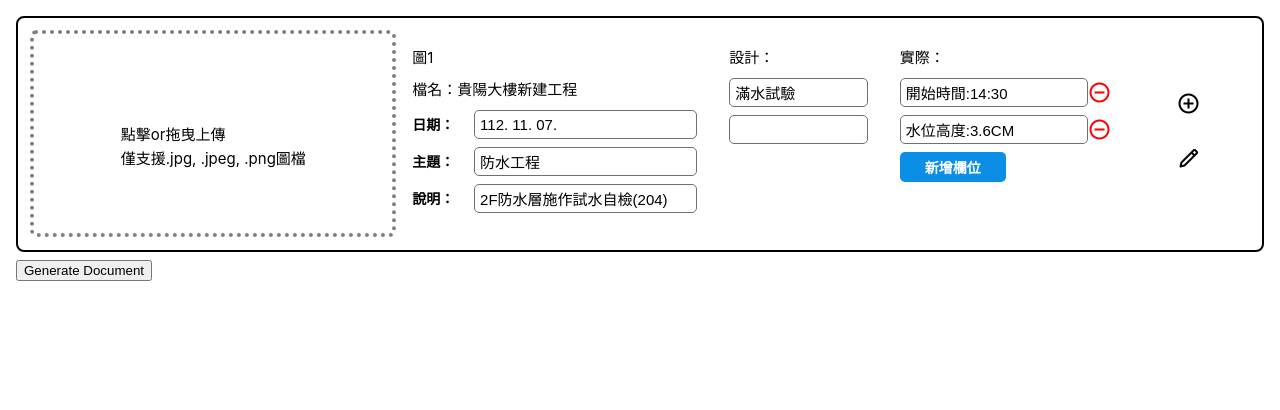
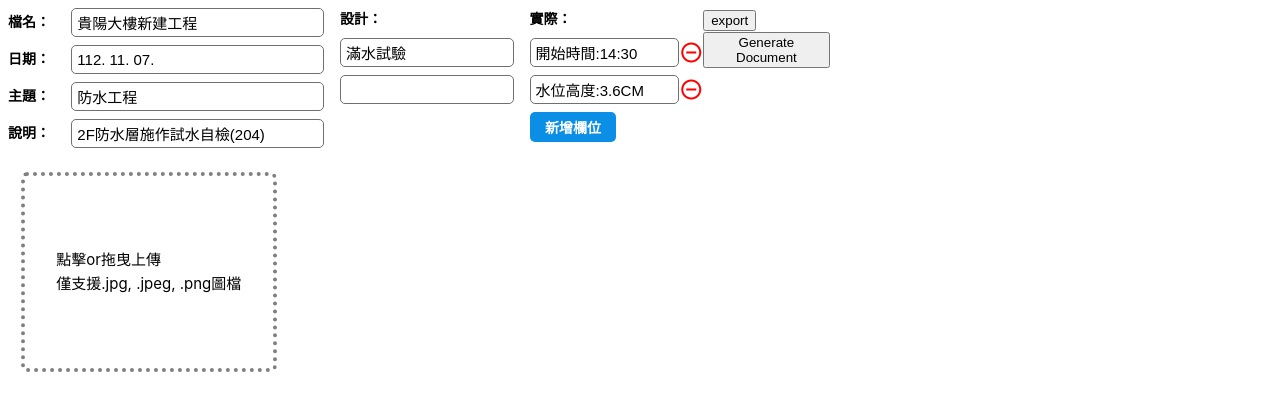
Before and after one commit to Andygggg/github_pages, a Vue app: page / in a window 1280 px wide. Shown: the top 410 px of the page. Built offline with nearby package versions, Linux system fonts and the light colour scheme.

Commit message:
fix: 需求更改

```diff
--- a/src/App.vue
+++ b/src/App.vue
@@ -1,16 +1,43 @@
 <template>
-  <div class="container">
-    <div class="record_item" v-for="(item, index) in ExportData" :key="index">
-      <div class="picture_area" @click="UploadPhoto(index)">
-        <div class="work">
-          <img :src="item.picture.Url" />
-          <div class="picture_icon" v-if="item.picture.Url">
+  <div class="data_container">
+    <div class="describe_area">
+      <span><label>檔名：</label><input type="text" v-model="DataContent.name" /></span>
+      <span><label>日期：</label><input type="text" v-model="DataContent.date" /></span>
+      <span><label>主題：</label><input type="text" v-model="DataContent.main" /></span>
+      <span><label>說明：</label><input type="text" v-model="DataContent.direction" /></span>
+    </div>
+    <div class="design_area">
+      <div v-for="(design, index) in DataContent.design" :key="index">
+        <span v-if="index == 0">{{ design }}</span>
+        <span v-else><input type="text" v-model="DataContent.design[index]" /></span>
+      </div>
+    </div>
+    <div class="design_area">
+      <div v-for="(actually, index) in DataContent.actually" :key="index">
+        <span v-if="index == 0">{{ actually }}</span>
+        <span v-else>
+          <input type="text" v-model="DataContent.actually[index]" />
+          <i class="bx bx-minus-circle" @click="delDesign(index)"></i>
+        </span>
+      </div>
+      <button @click="addDesign">新增欄位</button>
+    </div>
+    <div>
+      <button @click="GetData">export</button
+      ><button @click="ExportWord.generate">Generate Document</button>
+    </div>
+  </div>
+  <div class="picture_container">
+    <div class="picture_upload" v-for="(picture, index) in DataPicture" :key="index">
+      <img :src="picture.Url" />
+      <div class="picture_icon">
         <span><i class="bx bx-trash"></i></span>
-            <span @click="openImg(item.picture.Url)"><i class="bx bx-zoom-in"></i></span>
+        <span><i class="bx bx-zoom-in"></i></span>
       </div>
-          <span v-else>點擊or拖曳上傳<br />僅支援.jpg, .jpeg, .png圖檔</span>
+    </div>
+    <div class="picture_upload" @click="UploadPhoto">
+      <span>點擊or拖曳上傳<br />僅支援.jpg, .jpeg, .png圖檔</span>
       <input
-            :data-id="index"
         type="file"
         ref="inputImage"
         accept=".jpg, .jpeg, .png"
@@ -19,39 +46,6 @@
       />
     </div>
   </div>
-      <div class="describe_area">
-        <span>{{ item.title }}</span>
-        <span>檔名：{{ item.content.name }}</span>
-        <span><label>日期：</label><input type="text" v-model="item.content.date" /></span>
-        <span><label>主題：</label><input type="text" v-model="item.content.main" /></span>
-        <span><label>說明：</label><input type="text" v-model="item.content.direction" /></span>
-      </div>
-      <div class="design_area">
-        <div v-for="(design, index) in item.content.design" :key="index">
-          <span v-if="index == 0">{{ design }}</span>
-          <span v-else><input type="text" v-model="item.content.design[index]" /></span>
-        </div>
-      </div>
-      <div class="design_area">
-        <div v-for="(actually, index) in item.content.actually" :key="index">
-          <span v-if="index == 0">{{ actually }}</span>
-          <span v-else>
-            <input type="text" v-model="item.content.actually[index]" />
-            <i class="bx bx-minus-circle" @click="delDesign(item.content, index)"></i>
-          </span>
-        </div>
-        <button @click="addDesign(index)">新增欄位</button>
-      </div>
-      <div class="add_area">
-        <span @click="addItem"><i class="bx bx-plus-circle"></i></span>
-        <span @click="deleteItem(index)" v-show="ExportData.length > 1"
-          ><i class="bx bx-trash"></i
-        ></span>
-        <span @click="viewArr"><i class="bx bx-pencil"></i></span>
-      </div>
-    </div>
-    <button @click="ExportWord.generate">Generate Document</button>
-  </div>
 </template>
 
 <script setup>
@@ -59,78 +53,37 @@ import { ref } from 'vue'
 import { exportWordStore } from '@/stores/exportWord.js'
 
 const ExportWord = exportWordStore()
-const inputImage = ref([])
-const NowIndex = ref(null)
-
-//table test data
-const ExportData = ref([
-  {
-    title: '圖1',
-    content: {
+const inputImage = ref(null)
+const DataContent = ref({
   name: '貴陽大樓新建工程',
   date: '112. 11. 07.',
   main: '防水工程',
   direction: '2F防水層施作試水自檢(204)',
   design: ['設計：', '滿水試驗', '\u00A0'],
   actually: ['實際：', '開始時間:14:30', '水位高度:3.6CM'],
-    },
-    picture: {},
-  },
-])
-//新增自檢項目
-const addItem = () => {
-  let Item = {
-    title: `圖${ExportData.value.length + 1}`,
-    content: {
-      name: '貴陽大樓新建工程',
-      date: '112. 11. 07.',
-      main: '防水工程',
-      direction: '2F防水層施作試水自檢(204)',
-      design: ['設計：', '滿水試驗', '\u00A0'],
-      actually: ['實際：', '開始時間:14:30', '水位高度:3.6CM'],
-    },
-    picture: {},
-  }
-  ExportData.value.push(Item)
+})
+const DataPicture = ref([])
+const ExportData = ref([])
+
+const addDesign = () => {
+  DataContent.value.design.push('\u00A0')
+  DataContent.value.actually.push('')
 }
 
-//刪除自檢項目
-const deleteItem = (index) => {
-  ExportData.value.splice(index, 1)
-
-  ExportData.value.forEach((item, index) => (item.title = `圖${index + 1}`))
-}
-
-const viewArr = () => {
-  console.log(ExportData.value)
-  ExportWord.GetData(ExportData.value)
-}
-
-const addDesign = (index) => {
-  ExportData.value[index].content.design.push('\u00A0')
-  ExportData.value[index].content.actually.push('')
-}
-
-const delDesign = (arr, index) => {
-  arr.design.splice(index, 1)
-  arr.actually.splice(index, 1)
+const delDesign = (index) => {
+  DataContent.value.design.splice(index, 1)
+  DataContent.value.actually.splice(index, 1)
 }
 
 //觸發上傳圖片
-const UploadPhoto = (index) => {
-  if (ExportData.value[index].picture.Url) {
-    return
-  } else {
-    NowIndex.value = index
-    console.log(inputImage.value, index)
-    inputImage.value[index].click()
-  }
+const UploadPhoto = () => {
+  inputImage.value.click()
 }
 
 //抓取圖片資訊
 const handleDrop = (image) => {
-  const Image = image[0]
-  console.log(Image)
+  for (let index = 0; index < image.length; index++) {
+    const Image = image[index]
     if (Image.type === 'image/jpeg' || Image.type === 'image/png') {
       const reader = new FileReader()
       reader.readAsDataURL(Image)
@@ -142,108 +95,55 @@ const handleDrop = (image) => {
           Date: Image.lastModifiedDate,
           Url: reader.result,
         }
-      console.log(photo_item)
-      ExportData.value[NowIndex.value].picture = photo_item
+        DataPicture.value.push(photo_item)
       }
     } else {
       alert('不支援的檔案格式！上傳僅支援.jpg, .jpeg, .png圖檔')
     }
   }
+  inputImage.value = null
+}
 
-//臨時網頁url查看圖片
-const openImg = async (src) => {
-  if (!src.includes('http')) src = URL.createObjectURL(await (await fetch(src)).blob())
-  window.open(src)
+const GetData = () => {
+  for (let index = 0; index < DataPicture.value.length; index++) {
+    const element = DataPicture.value[index]
+    let export_item = {
+      title: `圖${index + 1}`,
+      content: {
+        name: DataContent.value.name,
+        date: DataContent.value.date,
+        main: DataContent.value.main,
+        direction: DataContent.value.direction,
+        design: DataContent.value.design,
+        actually: DataContent.value.actually,
+      },
+      picture: {
+        name: element.name,
+        type: element.type,
+        size: element.size,
+        Date: element.Date,
+        Url: element.Url,
+      },
+    }
+    ExportData.value.push(export_item)
+  }
+  console.log(ExportData.value)
+  ExportWord.GetData(ExportData.value)
 }
 </script>
 
 <style scoped>
-.container {
-  height: 100%;
+.data_container {
   width: 100%;
-  padding: 1rem;
-  display: flex;
-  flex-direction: row;
-  flex-wrap: wrap;
-}
-.record_item {
-  border: 2px solid rgb(0, 0, 0);
-  border-radius: 8px;
-  padding: 1%;
-  margin-bottom: 0.5rem;
-  height: 35%;
-  width: 100%;
+  padding: 0.5rem;
   display: grid;
-  grid-template-columns: 30% 26% 14% 20% 10%;
-}
-.picture_area {
-  height: 100%;
-  width: 100%;
-  background-color: #ffffff;
-  color: black;
-  border-style: dotted;
-  border-color: rgba(0, 0, 0, 0.5);
-  border-width: 4px;
-  border-radius: 6px;
-  display: flex;
-  justify-content: center;
-  align-items: center;
-  cursor: pointer;
-}
-.picture_area input {
-  display: none;
-}
-.picture_area img {
-  width: 100%;
-  height: 100%;
-  object-fit: contain;
-  margin: auto;
-  display: block;
-}
-.picture_area img:not([src]) {
-  opacity: 0;
-}
-.picture_area .work {
-  position: relative;
-}
-.picture_area:hover .picture_icon {
-  width: 100%;
-  height: 100%;
-  display: flex;
-  flex-direction: row;
-  align-items: center;
-  justify-content: center;
-  position: absolute;
-  background-color: rgba(255, 255, 255, 0.7);
-  color: white;
-  top: 0;
-}
-.picture_area .picture_icon span i {
-  display: none;
-}
-.picture_area:hover .picture_icon span i {
-  display: block;
-  color: red;
-  font-size: 1.8rem;
-  font-weight: 500;
-  cursor: pointer;
-  padding: 0.5rem;
-  transition: opacity 0.8s;
-}
-.picture_area:hover .picture_icon span:last-child i {
-  display: block;
-  color: rgb(0, 60, 255);
-  font-size: 1.8rem;
-  font-weight: 500;
-  cursor: pointer;
-  padding: 0.5rem;
-  transition: opacity 0.8s;
+  grid-template-columns: 25% 15% 15% 10%;
+  justify-content: start;
+  align-items: start;
 }
 .describe_area {
-  padding: 1rem;
   display: flex;
   flex-direction: column;
-  width: 100%;
 }
 .describe_area span {
   display: flex;
@@ -266,7 +166,7 @@ const openImg = async (src) => {
   transition: all 0.3s ease;
 }
 .design_area {
-  padding: 1rem;
+  padding-left: 1rem;
   display: flex;
   flex-direction: column;
   flex-wrap: wrap;
@@ -275,6 +175,9 @@ const openImg = async (src) => {
   display: flex;
   align-items: center;
   padding-bottom: 0.5rem;
+  color: #000000;
+  font-size: 14px;
+  font-weight: 600;
 }
 .design_area div span input {
   width: 100%;
@@ -307,19 +210,69 @@ const openImg = async (src) => {
   color: #0b8ee6;
   background-color: #ffffff;
 }
-.add_area {
+.picture_container {
   display: flex;
-  flex-direction: column;
+  flex-direction: row;
   flex-wrap: wrap;
+  align-items: center;
+  padding: 0.5rem;
+}
+.picture_upload {
+  height: 25vh;
+  width: 20vw;
+  background-color: #ffffff;
+  color: black;
+  border-style: dotted;
+  border-color: rgba(0, 0, 0, 0.5);
+  border-width: 4px;
+  border-radius: 6px;
+  display: flex;
   justify-content: center;
   align-items: center;
+  cursor: pointer;
+  margin-left: 0.8rem;
+  position: relative;
 }
-.add_area span {
-  padding: 0.8rem;
+.picture_upload input {
+  display: none;
 }
-.add_area span i {
-  font-size: 1.5rem;
+.picture_upload img {
+  width: 100%;
+  height: 100%;
+  object-fit: contain;
+  margin: auto;
+  display: block;
+}
+.picture_upload:hover .picture_icon {
+  height: 24vh;
+  width: 19vw;
+  display: flex;
+  flex-direction: row;
+  align-items: center;
+  justify-content: center;
+  position: absolute;
+  background-color: rgba(255, 255, 255, 0.7);
+  color: white;
+}
+.picture_upload .picture_icon span i {
+  display: none;
+}
+.picture_upload:hover .picture_icon span i {
+  display: block;
+  color: red;
+  font-size: 1.8rem;
   font-weight: 500;
   cursor: pointer;
+  padding: 0.5rem;
+  transition: opacity 0.8s;
+}
+.picture_upload:hover .picture_icon span:last-child i {
+  display: block;
+  color: rgb(0, 60, 255);
+  font-size: 1.8rem;
+  font-weight: 500;
+  cursor: pointer;
+  padding: 0.5rem;
+  transition: opacity 0.8s;
 }
 </style>
--- a/src/stores/exportWord.js
+++ b/src/stores/exportWord.js
@@ -174,7 +174,7 @@ export const exportWordStore = defineStore('exportWord', () => {
       img.onload = resolve
     })
 
-    const content = '112. 11. 07.'
+    // const content = '112. 11. 07.'
     const canvas = document.createElement('canvas')
     canvas.width = img.width
     canvas.height = img.height
@@ -182,12 +182,12 @@ export const exportWordStore = defineStore('exportWord', () => {
     const ctx = canvas.getContext('2d')
     ctx.drawImage(img, 0, 0, img.width, img.height)
 
-    ctx.textAlign = 'left'
-    ctx.textBaseline = 'top'
-    ctx.font = '28px 標楷體'
-    ctx.fillStyle = 'rgba(255, 255, 255, 1)'
+    // ctx.textAlign = 'left'
+    // ctx.textBaseline = 'top'
+    // ctx.font = '28px 標楷體'
+    // ctx.fillStyle = 'rgba(255, 255, 255, 1)'
 
-    ctx.fillText(content, img.width - content.split('').length * 15, img.height - 40, img.width)
+    // ctx.fillText(content, img.width - content.split('').length * 15, img.height - 40, img.width)
 
     const blob = await new Promise((resolve) => {
       canvas.toBlob(resolve)
```
Lines whose indentation alone changed are shown as unchanged.
